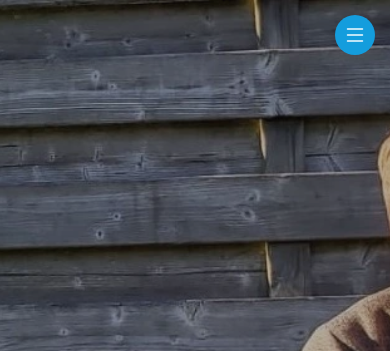
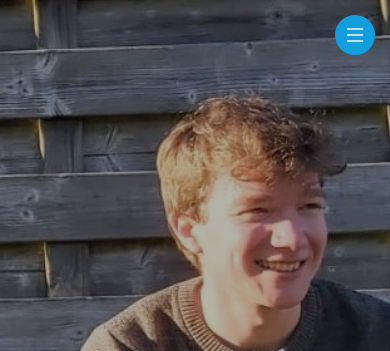
Before and after one commit to WebsiteJorrit/WebsiteJorrit.github.io, a plain HTML site: page index.html in a window 390 px wide. Shown: the top 351 px of the page. Drawn offline with nearby package versions, Linux system fonts and the light colour scheme; a web font is replaced by a local one.

Commit message:
Fix mobile view

```diff
--- a/assets/css/style.css
+++ b/assets/css/style.css
@@ -231,6 +231,12 @@ h6 {
   height: 100vh;
   background: url("../img/JorritWillaertBackground.webp") top center;
   background-size: cover;
+}
+
+@media (max-width: 768px) {
+  #hero {
+    background-position-x: 70%;
+  }
 }
 
 #hero:before {
```
